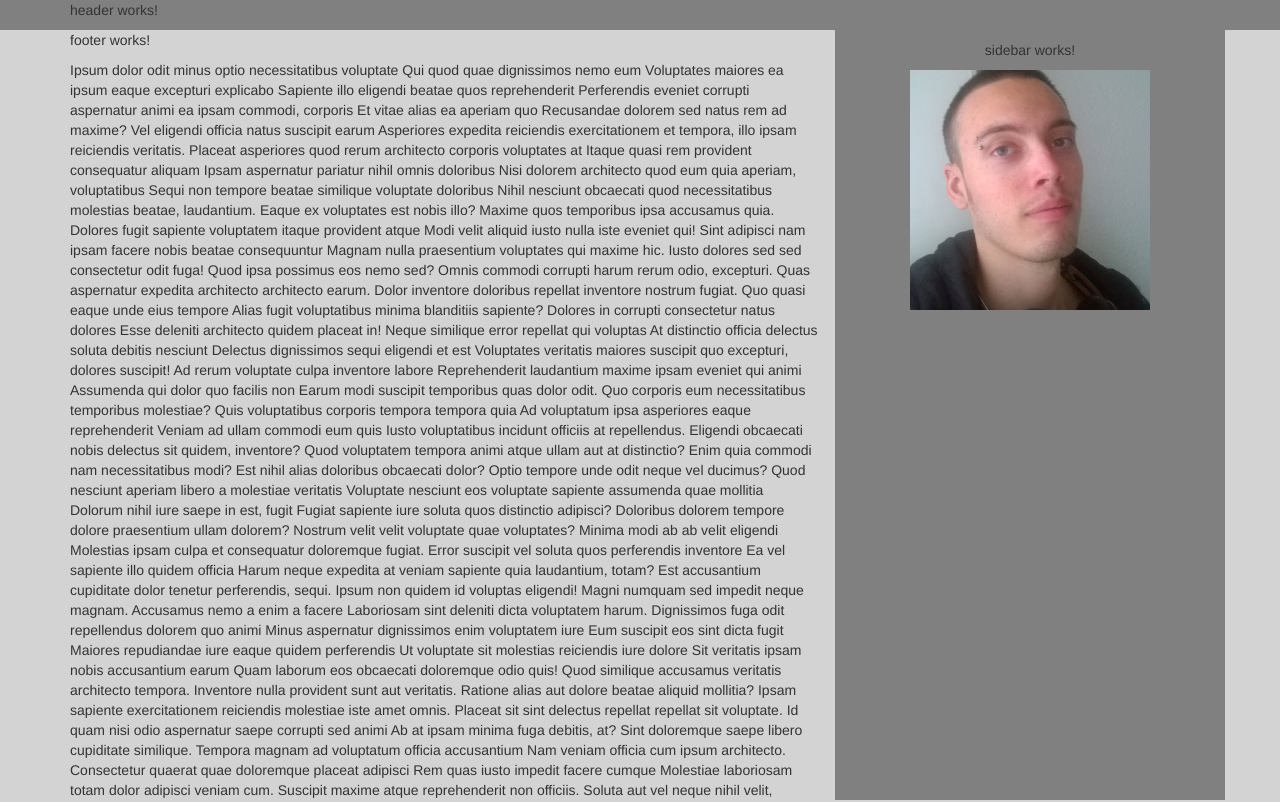
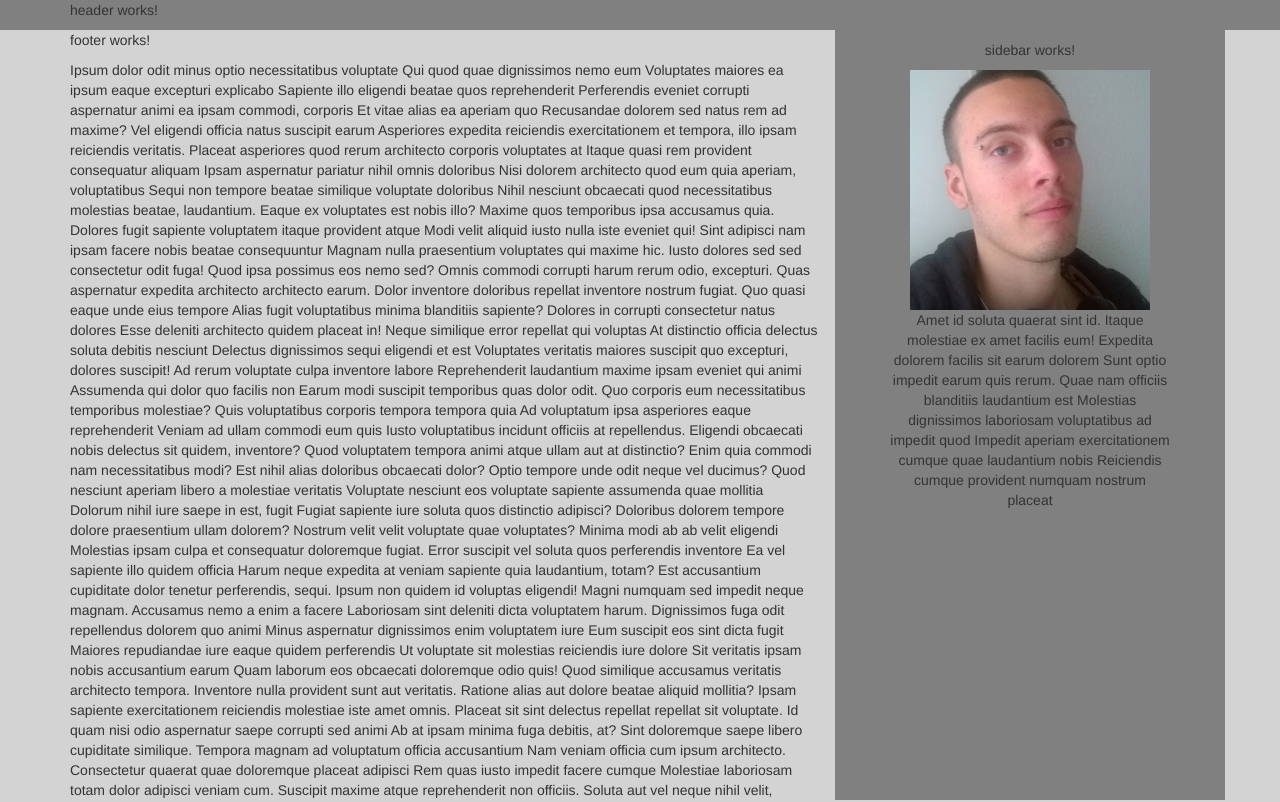
Before and after one commit to nielsen-jonas/cv, an Angular app: page / in a window 1280 px wide. Shown: the top 802 px of the page. Built offline with nearby package versions, Linux system fonts and the light colour scheme; what ng2-bootstrap would draw is missing.

Commit message:
Make sidebar scrollable and hide scrollbars in webkit

```diff
--- a/src/app/app.component.css
+++ b/src/app/app.component.css
@@ -11,9 +11,18 @@
     height: 100vh;
 }
 
-#sidebar {
+#sidebar-container {
     position: fixed;
     top: 0;
     right: 0;
     left: 0;
 }
+
+#sidebar-content {
+    overflow-y: auto;
+    height: 100%;
+}
+
+#sidebar-content::-webkit-scrollbar {
+    display: none;
+}
--- a/src/app/app.component.html
+++ b/src/app/app.component.html
@@ -1,10 +1,12 @@
-<div id="sidebar">
+<div id="sidebar-container">
     <div class="container">
         <div class="row">
             <div class="col-xs-8">
             </div>
             <div id="sidebar-bg" class="col-xs-4">
-                <cv-sidebar></cv-sidebar>
+                <div id="sidebar-content">
+                    <cv-sidebar></cv-sidebar>
+                </div>
             </div>
         </div>
     </div>
--- a/src/app/sidebar/sidebar.component.html
+++ b/src/app/sidebar/sidebar.component.html
@@ -3,4 +3,7 @@
       sidebar works!
     </p>
     <img src="assets/jonas.png" alt="Jonas Nielsen">
+    <p>
+    Amet id soluta quaerat sint id. Itaque molestiae ex amet facilis eum! Expedita dolorem facilis sit earum dolorem Sunt optio impedit earum quis rerum. Quae nam officiis blanditiis laudantium est Molestias dignissimos laboriosam voluptatibus ad impedit quod Impedit aperiam exercitationem cumque quae laudantium nobis Reiciendis cumque provident numquam nostrum placeat
+    </p>
 </div>
--- a/src/styles.css
+++ b/src/styles.css
@@ -1 +1,4 @@
 /* You can add global styles to this file, and also import other style files */
+body::-webkit-scrollbar {
+    display: none;
+}
```
